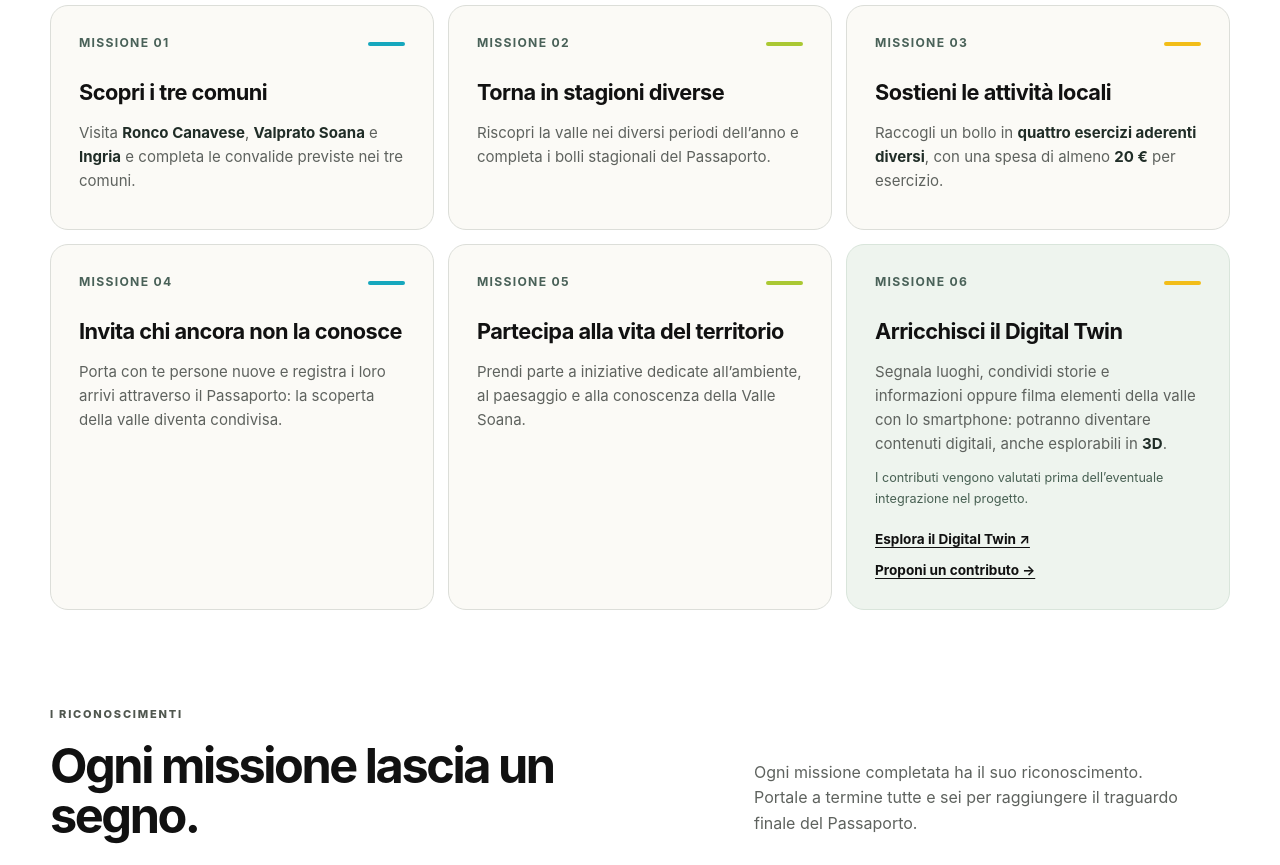
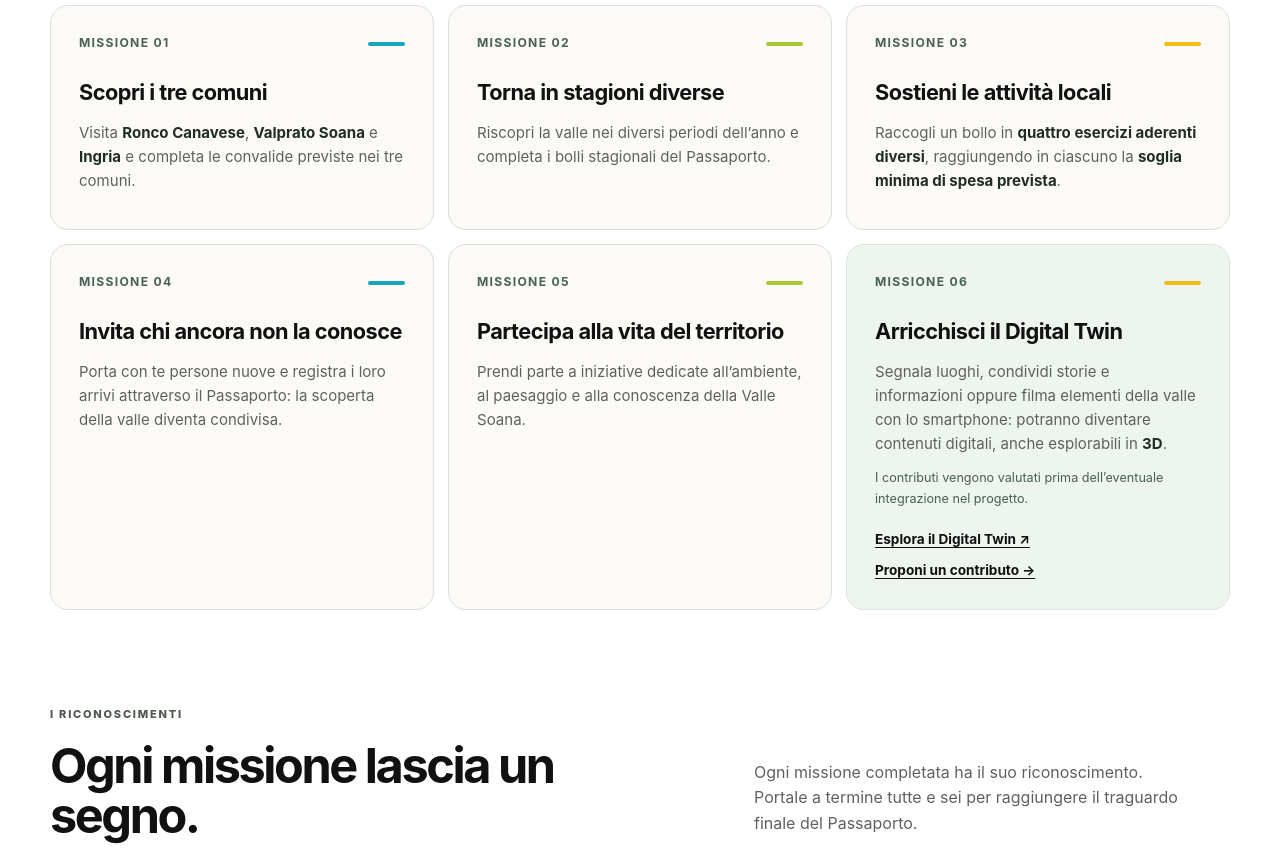
Before and after one commit to Comunita-Sassifraga/ViviSoana-Web, a plain HTML site: page public/index.html in a window 1280 px wide. Shown: the part 5320-6185 px from the top of the page. Drawn offline with Linux system fonts and the light colour scheme.

Commit message:
Passaporto: soglia minima di spesa senza importo prefissato

```diff
--- a/public/index.html
+++ b/public/index.html
@@ -224,7 +224,7 @@
           <article class="passport-mission" id="missione-3">
             <div class="passport-mission-top"><span>MISSIONE 03</span><i class="passport-accent yellow-line" aria-hidden="true"></i></div>
             <h4>Sostieni le attività locali</h4>
-            <p>Raccogli un bollo in <strong>quattro esercizi aderenti diversi</strong>, con una spesa di almeno <strong>20 €</strong> per esercizio.</p>
+            <p>Raccogli un bollo in <strong>quattro esercizi aderenti diversi</strong>, raggiungendo in ciascuno la <strong>soglia minima di spesa prevista</strong>.</p>
           </article>
           <article class="passport-mission" id="missione-4">
             <div class="passport-mission-top"><span>MISSIONE 04</span><i class="passport-accent aqua-line" aria-hidden="true"></i></div>
```
